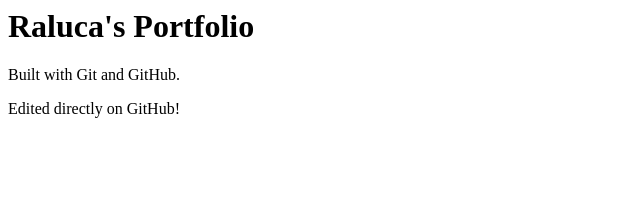
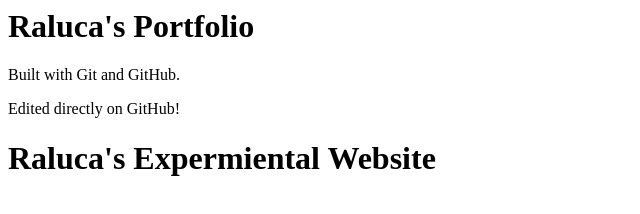
Before and after one commit to ralucamotoc/practice-today, a plain HTML site: page index.html in a window 1280 px wide. Shown: the whole page, without its empty margins (0-640 px from the left). Drawn offline with Linux system fonts and the light colour scheme.

```diff
--- a/index.html
+++ b/index.html
@@ -1,3 +1,4 @@
 <h1>Raluca's Portfolio</h1>
 <p>Built with Git and GitHub.</p>
 <p>Edited directly on GitHub!</p></p>
+<h1>Raluca's Expermiental Website</h1>
```
